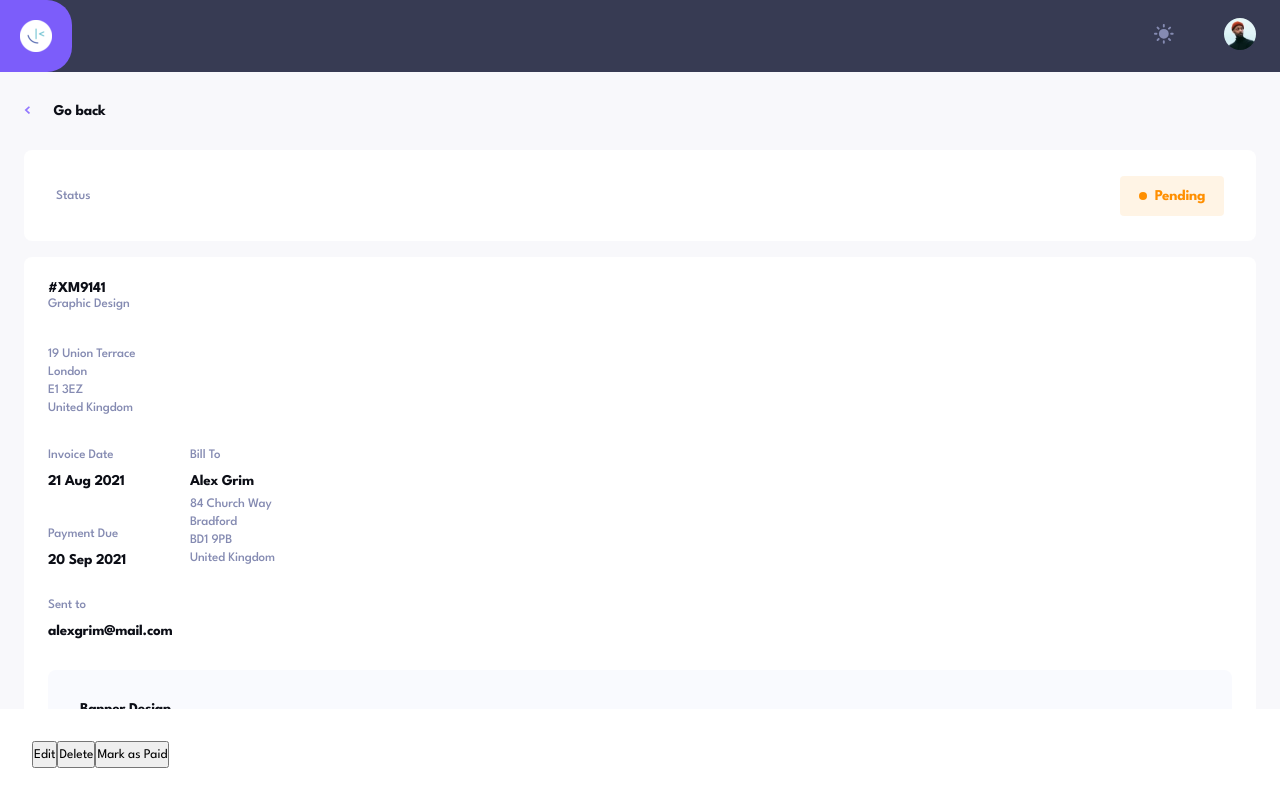
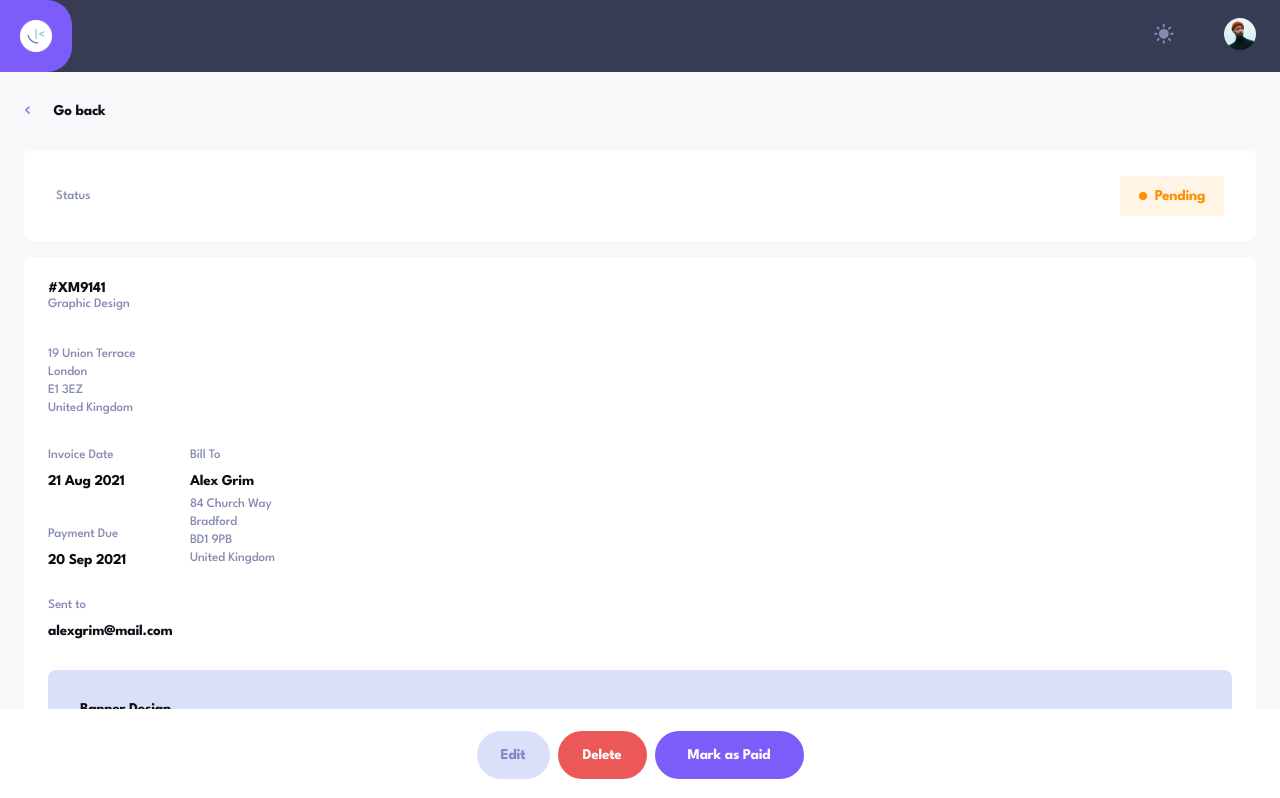
Before and after one commit to eosook/invoice-tracker, a React (Vite) app: page /info in a window 1280 px wide. Shown: the top 798 px of the page. Built offline with nearby package versions, Linux system fonts and the light colour scheme.

Commit message:
finishes styling for info page, including dark mode

```diff
--- a/src/pages/InvoiceInfo/InvoiceInfo.scss
+++ b/src/pages/InvoiceInfo/InvoiceInfo.scss
@@ -183,8 +183,75 @@
     left: 0;
     display: flex;
     padding: 2rem;
+    justify-content: center;
+    align-items: center;
+    gap: 0.5rem;
+    border: none;
 
-    &-edit {
+    &__button{
+      @include buttonfont;
+      height: 48px;
+      color: white;
+      border: none;
+
+      &:hover{
+        transform: translate(0 , -5px);
+      }
+    }
+
+    &--edit {
       background-color: $button-grey;
+      color: $font-blue;
+      height: 48px;
+      width: 73px;
+      border-radius: (73px * 0.50);
+
+      &-dark{
+        background-color: $darkblue;
+        color: $grey-light;
+      }
+
+      &:hover{
+        box-shadow: 0px 4px rgba($black, 0.4);
+      }
+
+      &:active{
+        transform: translate(0 , -3px);
+        box-shadow: 0px 2px rgba($black, 0.4);
+      }
+    }
+
+    &--delete{
+      background-color: $button-orange;
+      width: 89px;
+      border-radius: (89px * 0.50);
+
+      &:hover{
+        box-shadow: 0px 4px rgba($button-orange, 0.8);
+      }
+
+      &:active{
+        transform: translate(0 , -3px);
+        box-shadow: 0px 2px rgba($button-orange, 0.8);
+      }
+    }
+
+    &--paid{
+      background-color: $purple;
+      width: 149px;
+      border-radius: (149px * 0.50);
+
+      &:hover{
+        box-shadow: 0px 4px rgba($purple, 0.8);
+      }
+
+      &:active{
+        transform: translate(0 , -3px);
+        box-shadow: 0px 2px rgba($purple, 0.8);
+      }
+    }
+
+    &--dark{
+      background-color: $darkblue-darker;
     }
 }
--- a/src/pages/InvoiceInfo/InvoiceInfo.tsx
+++ b/src/pages/InvoiceInfo/InvoiceInfo.tsx
@@ -83,10 +83,10 @@ export default function InvoiceInfo({mode}: InvoiceInfoProps) {
           </div>
         </div>
       </div>
-      <div className="buttons">
-        <button className="buttons--edit">Edit</button>
-        <button className="buttons--delete">Delete</button>
-        <button className="buttons--paid">Mark as Paid</button>
+      <div className={mode === "light" ? "buttons" : "buttons buttons--dark"}>
+        <button className={mode === "light" ? "buttons__button buttons--edit" : "buttons__button buttons--edit buttons--edit-dark"}>Edit</button>
+        <button className="buttons__button buttons--delete">Delete</button>
+        <button className="buttons__button buttons--paid">Mark as Paid</button>
       </div>
     </div>
   );
--- a/src/styles/partials/_colors.scss
+++ b/src/styles/partials/_colors.scss
@@ -24,4 +24,4 @@ $subheader-grey: #858BB2;
 $status-green: #33D69F;
 $status-orange: #FF8F00;
 
-$button-grey: #F9FAFE;
+$button-grey: #dae0f8;
--- a/src/styles/partials/_fonts.scss
+++ b/src/styles/partials/_fonts.scss
@@ -30,3 +30,7 @@ $primary-font: League Spartan, Arial, Helvetica, sans-serif;
 @mixin invoiceSubheader{
     @include spartanFont(0.8125rem, 500, $subheader-grey, -0.1px);
 }
+
+@mixin buttonfont{
+    @include spartanFont(0.9375rem, bold, white, -0.25px);
+}
```
